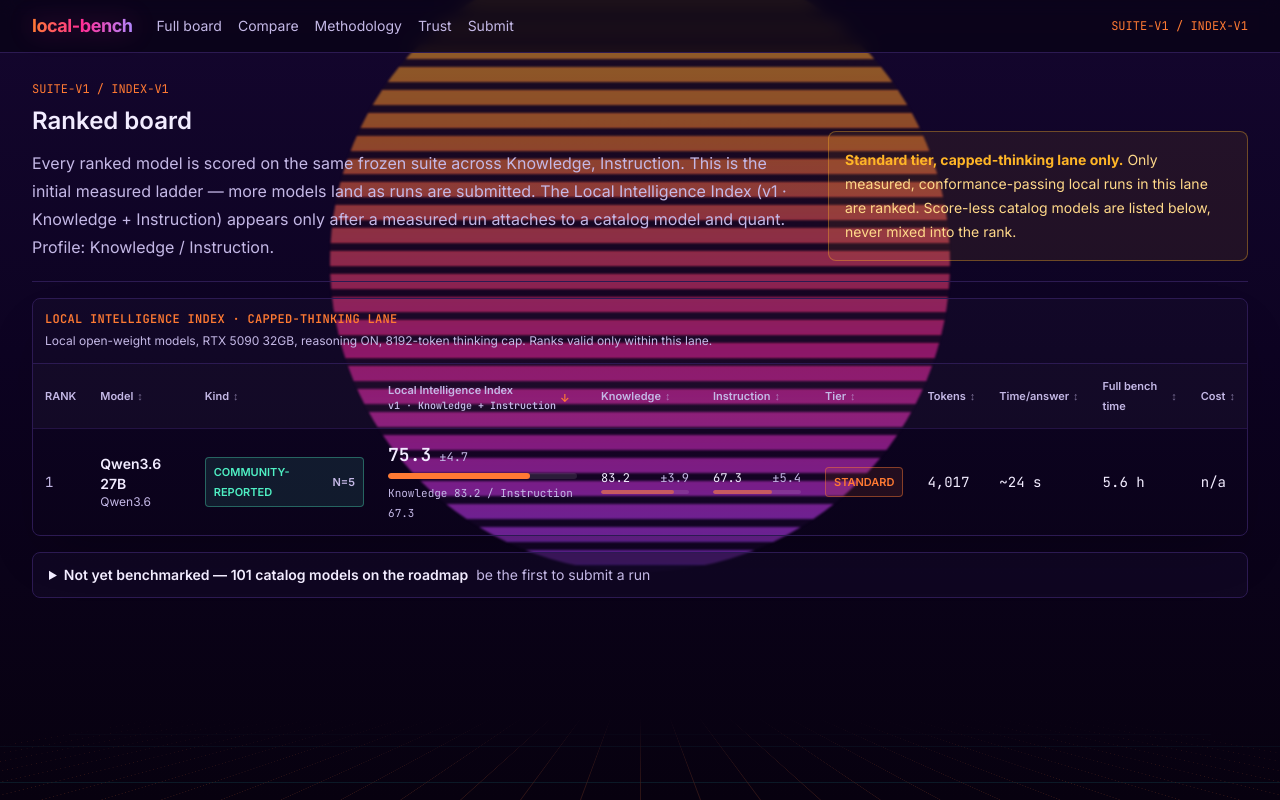
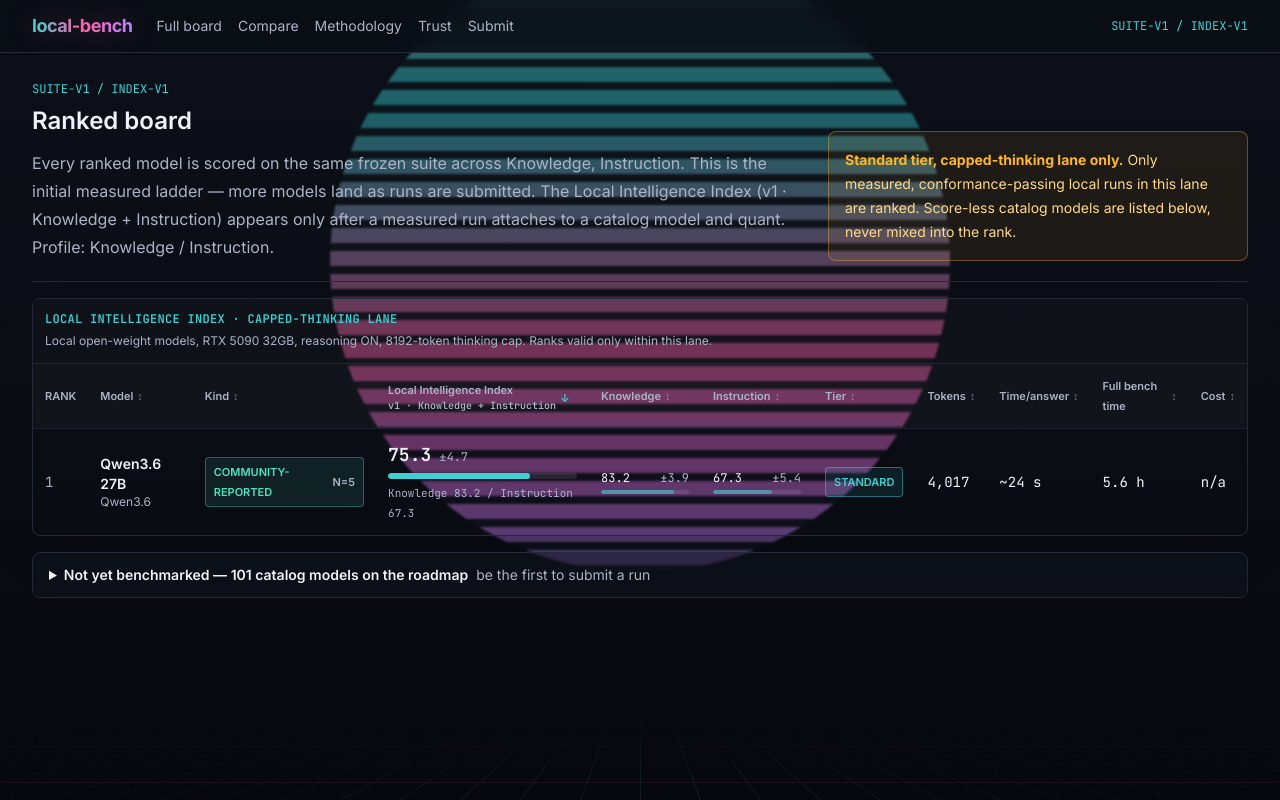
Before and after one commit to local-bench/local-bench, a Next.js app in the folder web/: page /leaderboard in a window 1280 px wide. Built offline with nearby package versions, Linux system fonts and the light colour scheme.

Commit message:
feat(web): calmer palette — soft cyan accent + clean near-neutral dark canvas (drop orange + violet), recolor sun/floor/glows cool

```diff
--- a/web/app/globals.css
+++ b/web/app/globals.css
@@ -11,20 +11,20 @@
 }
 
 html {
-  background: #0a0418;
-  color: #f2ecff;
+  background: #0a0d14;
+  color: #eef2fa;
   letter-spacing: 0;
 }
 
 body {
   min-height: 100vh;
   margin: 0;
-  background: linear-gradient(180deg, #14062e 0%, #0d0322 44%, #07010f 100%);
+  background: linear-gradient(180deg, #0c0f17 0%, #0a0d14 52%, #06080d 100%);
 }
 
-/* Outrun retro sun: a striped sunset disc glowing behind the top of the page. Sits at z-index 0
-   (above the canvas, below the content which is lifted to z-index 10), so it reads in the header
-   and the page margins without ever touching the opaque data panels. */
+/* Outrun retro sun: a striped cool-sunset disc (cyan -> pink -> purple) glowing behind the top of the
+   page. Sits at z-index 0 (above the canvas, below the content which is lifted to z-index 10), so it
+   reads in the header and the page margins without ever touching the opaque data panels. */
 body::before {
   content: "";
   position: fixed;
@@ -35,15 +35,15 @@ body::before {
   transform: translateX(-50%);
   border-radius: 50%;
   background:
-    repeating-linear-gradient(to bottom, transparent 0 15px, rgba(10, 4, 24, 0.92) 15px 23px),
-    linear-gradient(180deg, #ffd23f 0%, #ff8a3d 30%, #ff2e97 64%, #a64dff 100%);
-  filter: blur(1px) saturate(1.2);
-  opacity: 0.52;
+    repeating-linear-gradient(to bottom, transparent 0 15px, rgba(10, 13, 20, 0.92) 15px 23px),
+    linear-gradient(180deg, #7fe6e6 0%, #3fd0d4 26%, #ff5fa8 64%, #b388ff 100%);
+  filter: blur(1px) saturate(1.1);
+  opacity: 0.42;
   z-index: 0;
   pointer-events: none;
 }
 
-/* Outrun floor: a neon grid in perspective, receding to a horizon at the bottom of the viewport. */
+/* Outrun floor: a neon cyan/pink grid in perspective, receding to a horizon at the viewport bottom. */
 body::after {
   content: "";
   position: fixed;
@@ -52,11 +52,11 @@ body::after {
   right: -25%;
   height: 50vh;
   background-image:
-    repeating-linear-gradient(to right, rgba(255, 122, 51, 0.6) 0 1px, transparent 1px 60px),
-    repeating-linear-gradient(to bottom, rgba(34, 224, 232, 0.55) 0 1px, transparent 1px 60px);
+    repeating-linear-gradient(to right, rgba(63, 208, 212, 0.55) 0 1px, transparent 1px 60px),
+    repeating-linear-gradient(to bottom, rgba(255, 95, 168, 0.5) 0 1px, transparent 1px 60px);
   transform: perspective(280px) rotateX(60deg);
   transform-origin: bottom center;
-  opacity: 0.26;
+  opacity: 0.2;
   -webkit-mask: linear-gradient(to top, #000 8%, transparent 82%);
   mask: linear-gradient(to top, #000 8%, transparent 82%);
   z-index: 0;
@@ -67,44 +67,44 @@ a {
   text-underline-offset: 3px;
 }
 
-/* Two-layer focus ring: a bright warm-yellow outline plus a dark separator, so focus stays visible
-   on dark panels AND on orange / magenta / purple / cyan neon controls. */
+/* Two-layer focus ring: a bright warm outline plus a dark separator, so focus stays visible on dark
+   panels AND on cyan / pink / purple neon controls. */
 :where(a, button, select, input, textarea, summary, [tabindex]:not([tabindex="-1"])):focus-visible {
   outline: 2px solid #ffd98a;
   outline-offset: 2px;
   box-shadow:
-    0 0 0 4px #0a0418,
+    0 0 0 4px #0a0d14,
     0 0 0 6px #ffd98a;
   border-radius: 0.25rem;
 }
 
 ::selection {
-  background: rgba(255, 122, 51, 0.3);
+  background: rgba(63, 208, 212, 0.3);
   color: #ffffff;
 }
 
 /* --- Synthwave utilities --- */
 
-/* Gradient neon heading: orange -> magenta -> bright purple, clipped to the text, with a soft glow. */
+/* Gradient neon heading: cyan -> pink -> purple, clipped to the text, with a soft glow. */
 .neon-heading {
-  background: linear-gradient(90deg, #ff7a33 0%, #ff2e97 50%, #b388ff 100%);
+  background: linear-gradient(90deg, #3fd0d4 0%, #ff5fa8 50%, #b388ff 100%);
   -webkit-background-clip: text;
   background-clip: text;
   color: transparent;
-  filter: drop-shadow(0 0 12px rgba(255, 46, 151, 0.3));
+  filter: drop-shadow(0 0 12px rgba(255, 95, 168, 0.28));
 }
 
 /* Soft neon edge glows for cards / interactive surfaces. */
 .neon-glow {
   box-shadow:
-    0 0 0 1px rgba(255, 122, 51, 0.22),
-    0 0 24px -6px rgba(255, 122, 51, 0.45);
+    0 0 0 1px rgba(63, 208, 212, 0.22),
+    0 0 24px -6px rgba(63, 208, 212, 0.45);
 }
 
 .neon-glow-magenta {
   box-shadow:
-    0 0 0 1px rgba(255, 46, 151, 0.22),
-    0 0 24px -6px rgba(255, 46, 151, 0.45);
+    0 0 0 1px rgba(255, 95, 168, 0.22),
+    0 0 24px -6px rgba(255, 95, 168, 0.45);
 }
 
 /* --- Accessibility fallbacks --- */
--- a/web/components/run-axis-breakdown.tsx
+++ b/web/components/run-axis-breakdown.tsx
@@ -73,7 +73,7 @@ function AxisWhisker({
           style={{ left: `${lo}%`, width: `${Math.max(1, hi - lo)}%` }}
         />
         <div
-          className="absolute top-0 h-7 w-1 rounded-full bg-bench-accent shadow-[0_0_14px_rgba(255,122,51,0.65)]"
+          className="absolute top-0 h-7 w-1 rounded-full bg-bench-accent shadow-[0_0_14px_rgba(63,208,212,0.65)]"
           style={{ left: `${point}%` }}
         />
       </div>
--- a/web/tailwind.config.ts
+++ b/web/tailwind.config.ts
@@ -5,33 +5,33 @@ const config = {
   theme: {
     extend: {
       colors: {
-        // Synthwave / Outrun palette: neon orange primary + magenta + purple, with cyan as the cool
-        // counterpoint (frontier ceilings), on deep indigo. Panels stay opaque and dark so the data
-        // (numbers, charts) keeps full contrast — the neon lives on the chrome.
+        // Calm synthwave: a soft aqua-cyan accent with pink + purple secondaries, on a clean
+        // near-neutral dark canvas (no violet haze). Panels stay opaque and dark so the numbers and
+        // charts keep full contrast — the neon lives on the chrome.
         bench: {
-          bg: "#0a0418",
-          panel: "#150a2b",
-          line: "#2c1a52",
-          text: "#f2ecff",
-          muted: "#c4b8e6",
-          accent: "#ff7a33",
-          anchor: "#22e0e8",
-          "panel-2": "#0f0622",
-          "line-strong": "#463070",
-          "muted-2": "#a99cc9",
-          "accent-dim": "#d9621f",
-          "anchor-soft": "#8ee9ee",
+          bg: "#0a0d14",
+          panel: "#11151f",
+          line: "#222a38",
+          text: "#eef2fa",
+          muted: "#aab4c6",
+          accent: "#3fd0d4",
+          anchor: "#ff5fa8",
+          "panel-2": "#0c0f17",
+          "line-strong": "#38455a",
+          "muted-2": "#98a4ba",
+          "accent-dim": "#2a9ba0",
+          "anchor-soft": "#ffa9cf",
           better: "#36e0b0",
-          worse: "#ff3d81",
-          tied: "#a99cc9",
+          worse: "#ff5c6e",
+          tied: "#98a4ba",
           mixed: "#b388ff",
-          "lane-reasoning-edge": "#9d6bff",
+          "lane-reasoning-edge": "#7c9fff",
           warn: "#ffb627",
           "warn-soft": "#ffd98a",
-          community: "#4ff0c4",
-          magenta: "#ff2e97",
-          purple: "#a64dff",
-          grid: "#3a1f6e",
+          community: "#4fe0c4",
+          magenta: "#ff5fa8",
+          purple: "#b388ff",
+          grid: "#243044",
         },
       },
       fontFamily: {
```
